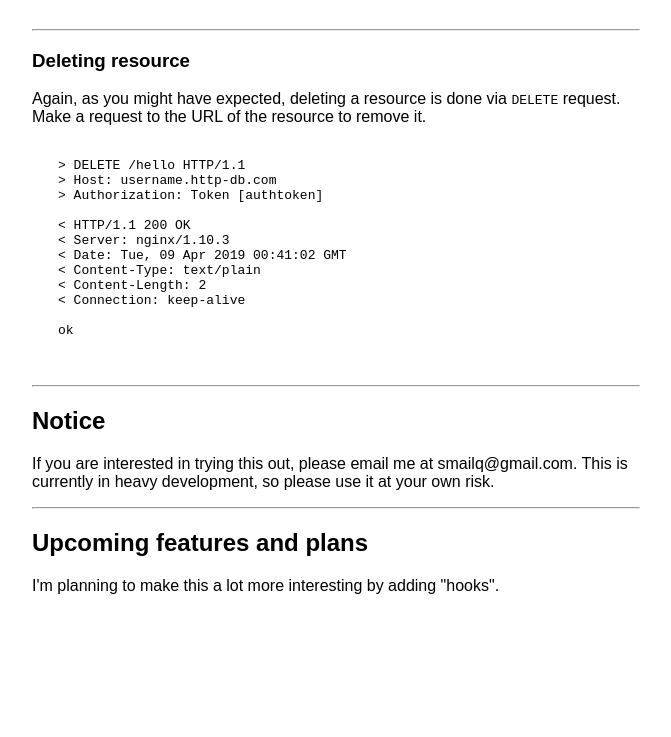
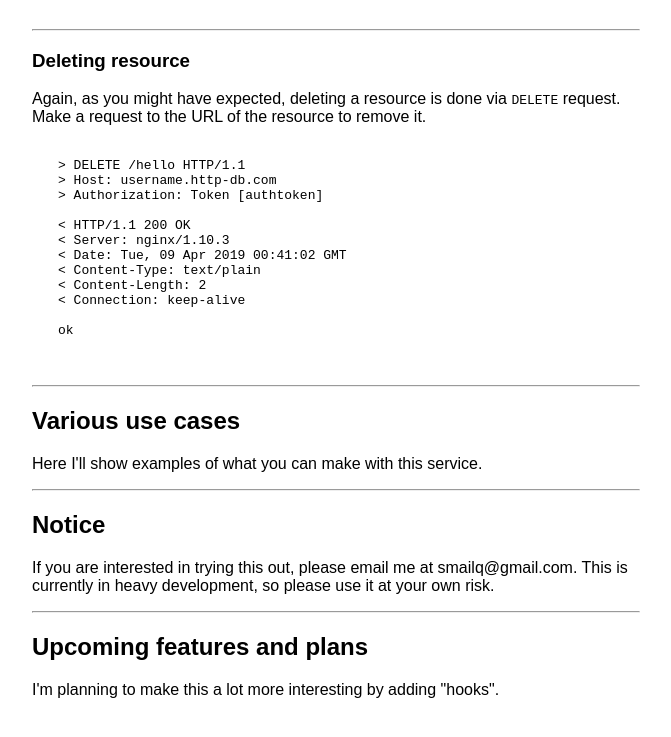
Before and after one commit to smailq/http_db_www, a plain HTML site: page index.html in a window 1280 px wide. Shown: the part 1474-2211 px from the top of the page, without its empty margins (304-975 px from the left). Drawn offline with Linux system fonts and the light colour scheme.

Commit message:
Add use case section

```diff
--- a/index.html
+++ b/index.html
@@ -169,6 +169,16 @@ ok
                 <hr>
 
                 <section>
+                    <h2>Various use cases</h2>
+
+                    <p>
+                        Here I'll show examples of what you can make with this service.
+                    </p>
+                </section>
+
+                <hr>
+
+                <section>
                     <h2>
                         Notice
                     </h2>
```
